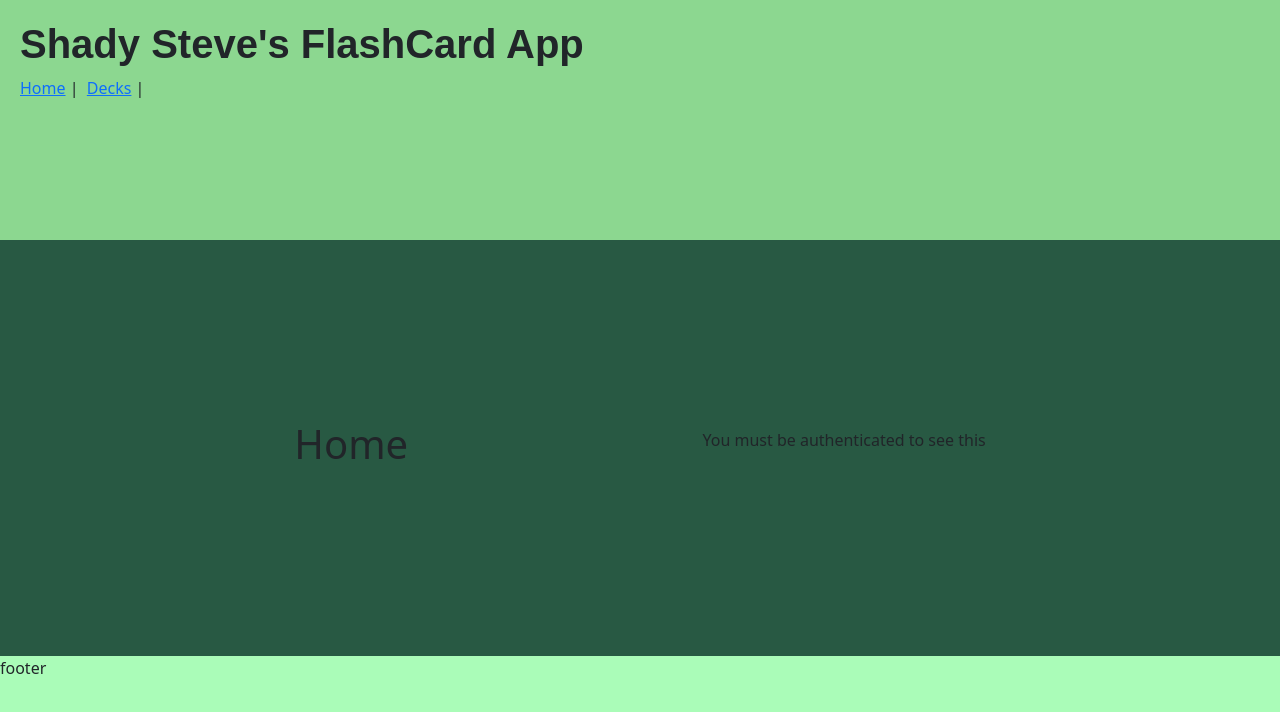
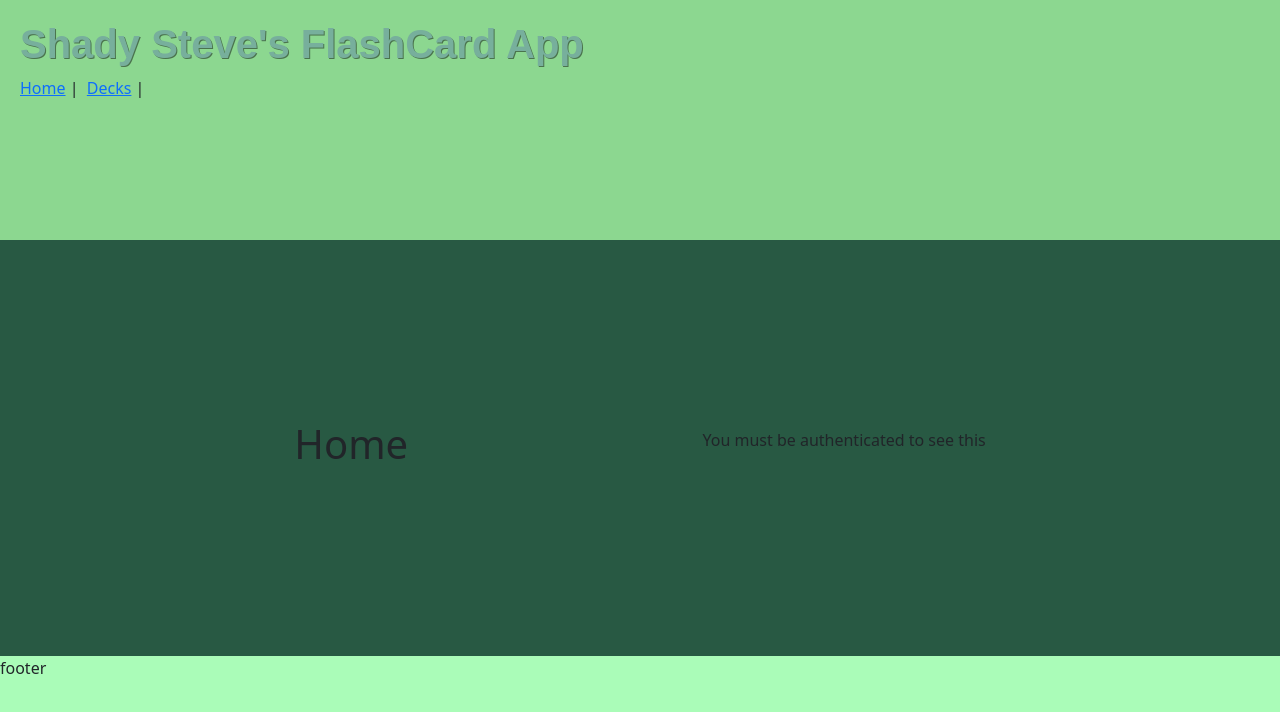
Before and after one commit to osmankdrt/te-final-capstone, a Vue app in the folder vue/: page / in a window 1280 px wide. Shown: the top 712 px of the page. Built offline with nearby package versions, Linux system fonts and the light colour scheme.

Commit message:
saving osman from scary merge conflicts

```diff
--- a/vue/src/components/AppHeader.vue
+++ b/vue/src/components/AppHeader.vue
@@ -31,6 +31,8 @@ body {
 h1{
   font-family: Arial, Helvetica, sans-serif;
   font-weight: bold;
+  color: #77AF9C;
+  text-shadow: 1px 1px rgba(0, 0, 0, 0.466);
 
 
   }
```
